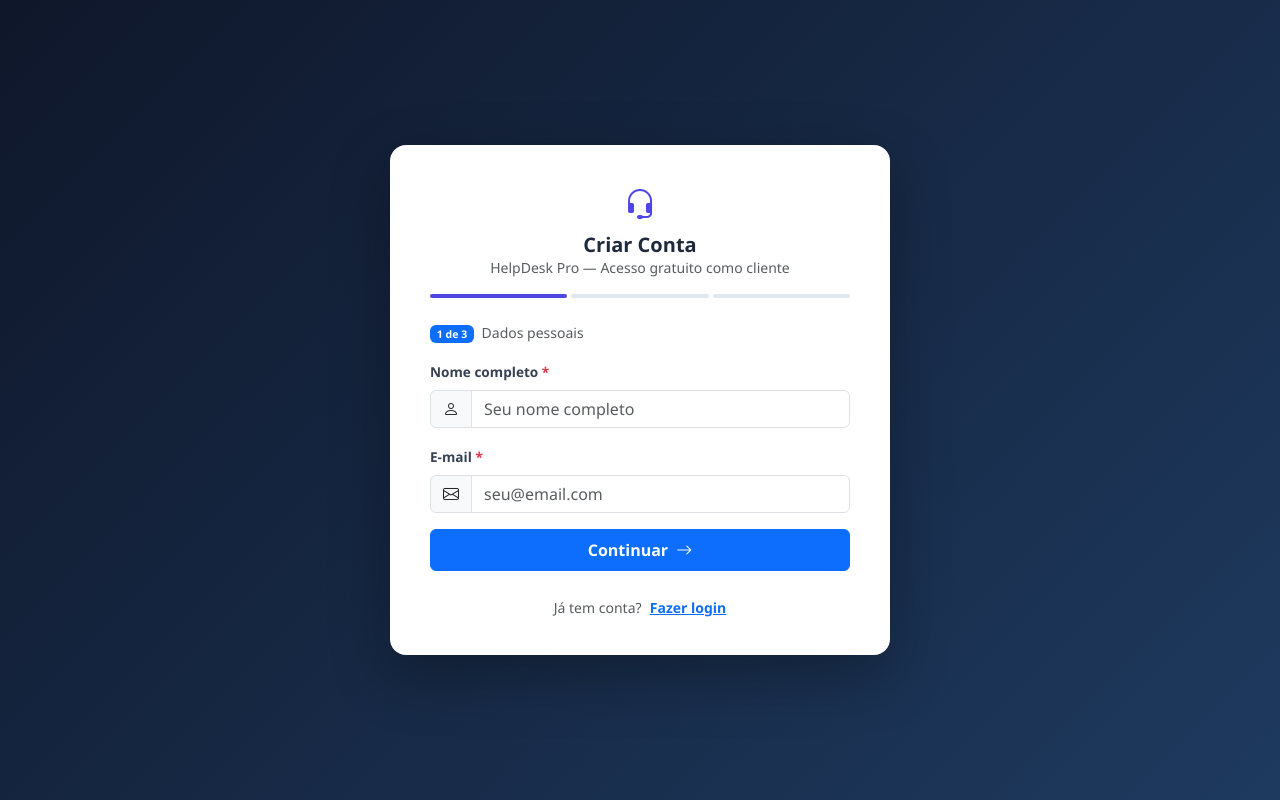
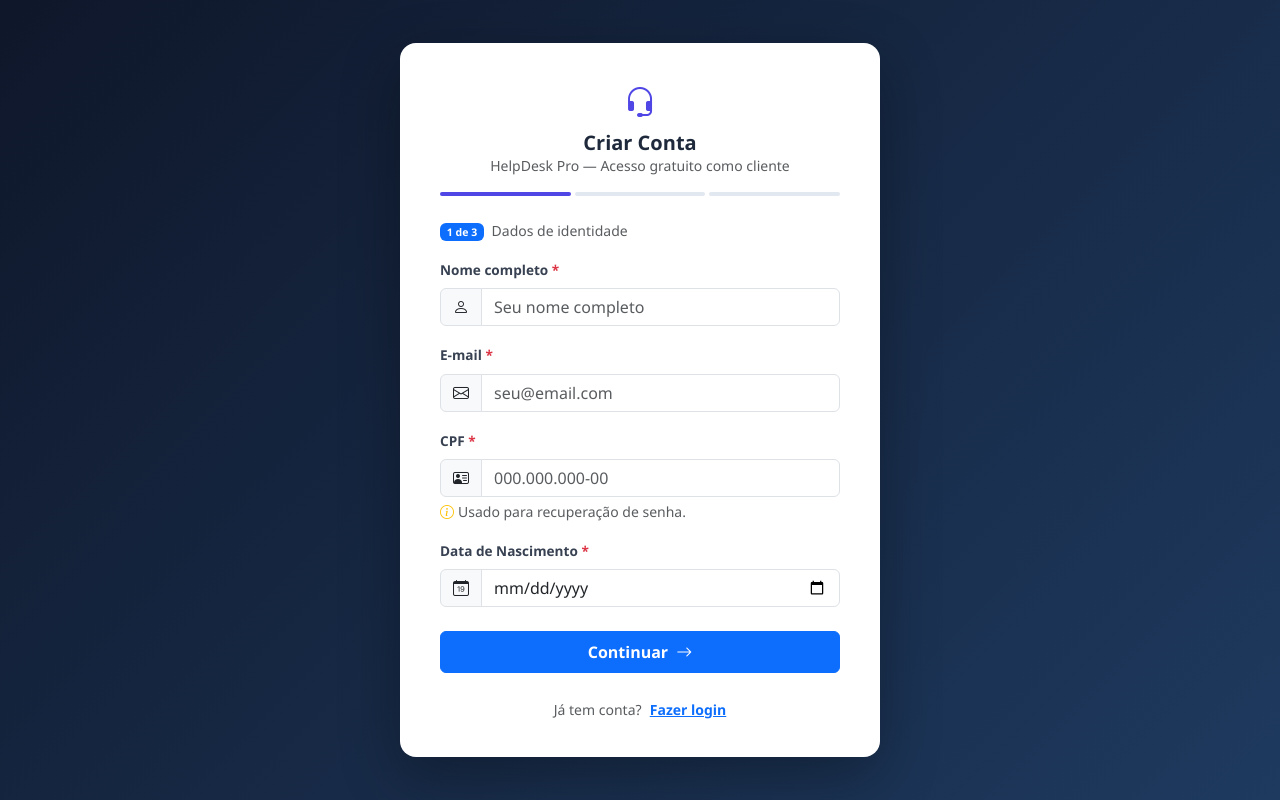
Before and after one commit to EmersonJun/HelpDesk, a PHP site: page /helpdesk-main/view/auth/register.php in a window 1280 px wide. Run offline with PHP 8.4, Linux system fonts and the light colour scheme; some libraries are stand-ins or nearby versions.

Commit message:
Refactor registration form layout and validation

```diff
--- a/view/auth/register.php
+++ b/view/auth/register.php
@@ -8,36 +8,21 @@
 <link rel="stylesheet" href="https://cdn.jsdelivr.net/npm/bootstrap-icons@1.11.3/font/bootstrap-icons.css">
 <link rel="stylesheet" href="<?= APP_URL ?>/assets/css/app.css">
 <style>
-  .register-page {
-    min-height: 100vh;
-    display: flex;
-    align-items: center;
-    justify-content: center;
-    background: linear-gradient(135deg, #0f172a 0%, #1e3a5f 100%);
-    padding: 24px;
-  }
-  .register-card {
-    background: #fff;
-    border-radius: 16px;
-    padding: 36px 40px;
-    width: 100%;
-    max-width: 500px;
-    box-shadow: 0 20px 60px rgba(0,0,0,.3);
-  }
-  .register-logo { font-size: 2rem; font-weight: 800; color: #4f46e5; }
-  .step-bar { display: flex; gap: 4px; margin-bottom: 24px; }
-  .step-bar span {
-    flex: 1; height: 4px; border-radius: 2px; background: #e2e8f0;
-    transition: background .3s;
-  }
-  .step-bar span.active { background: #4f46e5; }
-  .field-group { display: none; }
-  .field-group.active { display: block; }
-  .password-strength { height: 4px; border-radius: 2px; transition: all .3s; margin-top: 4px; }
-  .req-item { font-size: .8rem; color: #94a3b8; transition: color .2s; }
-  .req-item.ok { color: #10b981; }
-  .req-item.ok::before { content: '✓ '; }
-  .req-item:not(.ok)::before { content: '○ '; }
+  .register-page { min-height:100vh; display:flex; align-items:center; justify-content:center;
+                   background:linear-gradient(135deg,#0f172a 0%,#1e3a5f 100%); padding:24px; }
+  .register-card { background:#fff; border-radius:16px; padding:36px 40px;
+                   width:100%; max-width:480px; box-shadow:0 20px 60px rgba(0,0,0,.3); }
+  .register-logo { font-size:2rem; font-weight:800; color:#4f46e5; }
+  .step-bar      { display:flex; gap:4px; margin-bottom:24px; }
+  .step-bar span { flex:1; height:4px; border-radius:2px; background:#e2e8f0; transition:background .3s; }
+  .step-bar span.active { background:#4f46e5; }
+  .field-group   { display:none; }
+  .field-group.active { display:block; }
+  .password-strength { height:4px; border-radius:2px; transition:all .3s; margin-top:4px; }
+  .req-item      { font-size:.8rem; color:#94a3b8; transition:color .2s; }
+  .req-item.ok   { color:#10b981; }
+  .req-item.ok::before       { content:'✓ '; }
+  .req-item:not(.ok)::before { content:'○ '; }
 </style>
 </head>
 <body class="register-page">
@@ -57,8 +42,7 @@
 
   <?php if (!empty($erro)): ?>
   <div class="alert alert-danger d-flex align-items-center gap-2 py-2 mb-3">
-    <i class="bi bi-exclamation-circle-fill"></i>
-    <?= htmlspecialchars($erro) ?>
+    <i class="bi bi-exclamation-circle-fill"></i> <?= htmlspecialchars($erro) ?>
   </div>
   <?php endif; ?>
 
@@ -67,36 +51,57 @@
 
     <div class="field-group active" id="etapa1">
       <p class="text-muted small mb-3">
-        <span class="badge bg-primary me-1">1 de 3</span> Dados pessoais
+        <span class="badge bg-primary me-1">1 de 3</span> Dados de identidade
       </p>
+
       <div class="mb-3">
-        <label class="form-label fw-semibold">
-          Nome completo <span class="text-danger">*</span>
-        </label>
+        <label class="form-label fw-semibold">Nome completo <span class="text-danger">*</span></label>
         <div class="input-group">
           <span class="input-group-text"><i class="bi bi-person"></i></span>
           <input type="text" name="nome" id="fNome" class="form-control"
                  placeholder="Seu nome completo"
-                 value="<?= htmlspecialchars($dados['nome'] ?? '') ?>"
-                 autocomplete="name">
+                 value="<?= htmlspecialchars($dados['nome'] ?? '') ?>">
         </div>
         <div class="invalid-feedback d-block" id="erroNome"></div>
       </div>
+
       <div class="mb-3">
-        <label class="form-label fw-semibold">
-          E-mail <span class="text-danger">*</span>
-        </label>
+        <label class="form-label fw-semibold">E-mail <span class="text-danger">*</span></label>
         <div class="input-group">
           <span class="input-group-text"><i class="bi bi-envelope"></i></span>
           <input type="email" name="email" id="fEmail" class="form-control"
                  placeholder="seu@email.com"
-                 value="<?= htmlspecialchars($dados['email'] ?? '') ?>"
-                 autocomplete="email">
+                 value="<?= htmlspecialchars($dados['email'] ?? '') ?>">
         </div>
         <div class="invalid-feedback d-block" id="erroEmail"></div>
       </div>
-      <button type="button" class="btn btn-primary w-100 py-2 fw-semibold"
-              onclick="irEtapa(2)">
+
+      <div class="mb-3">
+        <label class="form-label fw-semibold">CPF <span class="text-danger">*</span></label>
+        <div class="input-group">
+          <span class="input-group-text"><i class="bi bi-person-vcard"></i></span>
+          <input type="text" name="cpf" id="fCpf" class="form-control"
+                 placeholder="000.000.000-00" maxlength="14"
+                 value="<?= htmlspecialchars($dados['cpf'] ?? '') ?>"
+                 oninput="mascaraCpf(this)">
+        </div>
+        <div class="form-text small">
+          <i class="bi bi-info-circle me-1 text-warning"></i>Usado para recuperação de senha.
+        </div>
+        <div class="invalid-feedback d-block" id="erroCpf"></div>
+      </div>
+
+      <div class="mb-4">
+        <label class="form-label fw-semibold">Data de Nascimento <span class="text-danger">*</span></label>
+        <div class="input-group">
+          <span class="input-group-text"><i class="bi bi-calendar-date"></i></span>
+          <input type="date" name="data_nascimento" id="fNasc" class="form-control"
+                 value="<?= htmlspecialchars($dados['data_nascimento'] ?? '') ?>">
+        </div>
+        <div class="invalid-feedback d-block" id="erroNasc"></div>
+      </div>
+
+      <button type="button" class="btn btn-primary w-100 py-2 fw-semibold" onclick="irEtapa(2)">
         Continuar <i class="bi bi-arrow-right ms-1"></i>
       </button>
     </div>
@@ -105,22 +110,20 @@
       <p class="text-muted small mb-3">
         <span class="badge bg-primary me-1">2 de 3</span> Crie sua senha
       </p>
+
       <div class="mb-3">
-        <label class="form-label fw-semibold">
-          Senha <span class="text-danger">*</span>
-        </label>
+        <label class="form-label fw-semibold">Senha <span class="text-danger">*</span></label>
         <div class="input-group">
           <span class="input-group-text"><i class="bi bi-lock"></i></span>
           <input type="password" name="senha" id="fSenha" class="form-control"
-                 placeholder="Mínimo 6 caracteres" autocomplete="new-password"
-                 oninput="verificarSenha()">
+                 placeholder="Mínimo 6 caracteres" oninput="verificarSenha()">
           <button type="button" class="btn btn-outline-secondary" id="btnVerSenha"
                   onclick="toggleSenha('fSenha','btnVerSenha')">
             <i class="bi bi-eye"></i>
           </button>
         </div>
         <div class="password-strength mt-2" id="strengthBar"></div>
-        <div id="strengthLabel" class="text-muted" style="font-size:.75rem;margin-top:3px"></div>
+        <div id="strengthLabel" style="font-size:.75rem;margin-top:3px"></div>
         <div class="mt-2 d-flex flex-column gap-1">
           <div class="req-item" id="req6">Mínimo 6 caracteres</div>
           <div class="req-item" id="reqUpper">Letra maiúscula</div>
@@ -128,15 +131,13 @@
         </div>
         <div class="invalid-feedback d-block" id="erroSenha"></div>
       </div>
-      <div class="mb-3">
-        <label class="form-label fw-semibold">
-          Confirmar senha <span class="text-danger">*</span>
-        </label>
+
+      <div class="mb-4">
+        <label class="form-label fw-semibold">Confirmar senha <span class="text-danger">*</span></label>
         <div class="input-group">
           <span class="input-group-text"><i class="bi bi-lock-fill"></i></span>
           <input type="password" name="confirmacao" id="fConf" class="form-control"
-                 placeholder="Repita a senha" autocomplete="new-password"
-                 oninput="verificarConfirmacao()">
+                 placeholder="Repita a senha" oninput="verificarConfirmacao()">
           <button type="button" class="btn btn-outline-secondary"
                   onclick="toggleSenha('fConf',this)">
             <i class="bi bi-eye"></i>
@@ -144,13 +145,12 @@
         </div>
         <div class="invalid-feedback d-block" id="erroConf"></div>
       </div>
+
       <div class="d-flex gap-2">
-        <button type="button" class="btn btn-outline-secondary flex-fill"
-                onclick="irEtapa(1)">
+        <button type="button" class="btn btn-outline-secondary flex-fill" onclick="irEtapa(1)">
           <i class="bi bi-arrow-left me-1"></i> Voltar
         </button>
-        <button type="button" class="btn btn-primary flex-fill py-2 fw-semibold"
-                onclick="irEtapa(3)">
+        <button type="button" class="btn btn-primary flex-fill py-2 fw-semibold" onclick="irEtapa(3)">
           Continuar <i class="bi bi-arrow-right ms-1"></i>
         </button>
       </div>
@@ -161,6 +161,7 @@
         <span class="badge bg-secondary me-1">3 de 3</span>
         Dados opcionais <span class="text-muted">(pode pular)</span>
       </p>
+
       <div class="mb-3">
         <label class="form-label fw-semibold">Departamento</label>
         <div class="input-group">
@@ -170,6 +171,7 @@
                  value="<?= htmlspecialchars($dados['departamento'] ?? '') ?>">
         </div>
       </div>
+
       <div class="mb-4">
         <label class="form-label fw-semibold">Telefone</label>
         <div class="input-group">
@@ -183,21 +185,19 @@
 
       <div class="bg-light rounded p-3 mb-3 small">
         <div class="fw-semibold mb-1 text-muted">Resumo do cadastro:</div>
-        <div><i class="bi bi-person me-1 text-primary"></i>
-          <span id="resumoNome" class="fw-semibold"></span></div>
-        <div><i class="bi bi-envelope me-1 text-primary"></i>
-          <span id="resumoEmail"></span></div>
-        <div><i class="bi bi-shield-check me-1 text-success"></i>
-          Perfil: <span class="badge bg-info text-dark">Cliente</span></div>
+        <div><i class="bi bi-person me-1 text-primary"></i><span id="resumoNome" class="fw-semibold"></span></div>
+        <div><i class="bi bi-envelope me-1 text-primary"></i><span id="resumoEmail"></span></div>
+        <div><i class="bi bi-person-vcard me-1 text-primary"></i><span id="resumoCpf"></span></div>
+        <div><i class="bi bi-calendar-date me-1 text-primary"></i><span id="resumoNasc"></span></div>
+        <div><i class="bi bi-shield-check me-1 text-success"></i>Perfil:
+          <span class="badge bg-info text-dark">Cliente</span></div>
       </div>
 
       <div class="d-flex gap-2">
-        <button type="button" class="btn btn-outline-secondary flex-fill"
-                onclick="irEtapa(2)">
+        <button type="button" class="btn btn-outline-secondary flex-fill" onclick="irEtapa(2)">
           <i class="bi bi-arrow-left me-1"></i> Voltar
         </button>
-        <button type="submit" class="btn btn-success flex-fill py-2 fw-bold"
-                id="btnCriar">
+        <button type="submit" class="btn btn-success flex-fill py-2 fw-bold" id="btnCriar">
           <i class="bi bi-check-circle me-1"></i> Criar minha conta
         </button>
       </div>
@@ -207,8 +207,7 @@
 
   <div class="text-center mt-4">
     <span class="text-muted small">Já tem conta?</span>
-    <a href="<?= APP_URL ?>/?c=auth&a=login"
-       class="text-primary fw-semibold small ms-1">Fazer login</a>
+    <a href="<?= APP_URL ?>/?c=auth&a=login" class="text-primary fw-semibold small ms-1">Fazer login</a>
   </div>
 </div>
 
@@ -218,16 +217,12 @@
 
 function irEtapa(n) {
   if (n > etapaAtual && !validarEtapa(etapaAtual)) return;
-
   document.getElementById('etapa' + etapaAtual).classList.remove('active');
   document.getElementById('step' + etapaAtual + 'bar').classList.remove('active');
-
   etapaAtual = n;
-
   document.getElementById('etapa' + n).classList.add('active');
   for (let i = 1; i <= n; i++)
     document.getElementById('step' + i + 'bar').classList.add('active');
-
   if (n === 3) preencherResumo();
 }
 
@@ -235,13 +230,19 @@
   if (n === 1) {
     const nome  = document.getElementById('fNome').value.trim();
     const email = document.getElementById('fEmail').value.trim();
+    const cpf   = document.getElementById('fCpf').value.trim();
+    const nasc  = document.getElementById('fNasc').value.trim();
     let ok = true;
     document.getElementById('erroNome').textContent  = '';
     document.getElementById('erroEmail').textContent = '';
+    document.getElementById('erroCpf').textContent   = '';
+    document.getElementById('erroNasc').textContent  = '';
     if (!nome)  { document.getElementById('erroNome').textContent  = 'Informe seu nome.'; ok = false; }
-      if (!email) { document.getElementById('erroEmail').textContent = 'Informe seu e-mail.'; ok = false; }
-      else if (!/^[^\s@]+@[^\s@]+\.[^\s@]+$/.test(email))
-        { document.getElementById('erroEmail').textContent = 'E-mail inválido.'; ok = false; }
+    if (!email || !/^[^\s@]+@[^\s@]+\.[^\s@]+$/.test(email))
+                { document.getElementById('erroEmail').textContent = 'Informe um e-mail válido.'; ok = false; }
+    if (!cpf || cpf.replace(/\D/g,'').length < 11)
+                { document.getElementById('erroCpf').textContent   = 'Informe um CPF válido.'; ok = false; }
+    if (!nasc)  { document.getElementById('erroNasc').textContent  = 'Informe sua data de nascimento.'; ok = false; }
     return ok;
   }
   if (n === 2) {
@@ -258,61 +259,44 @@
 }
 
 function verificarSenha() {
-    const s    = document.getElementById('fSenha').value;
-    const bar  = document.getElementById('strengthBar');
-    const lbl  = document.getElementById('strengthLabel');
-    const r6   = document.getElementById('req6');
-    const rU   = document.getElementById('reqUpper');
-    const rN   = document.getElementById('reqNum');
-
-    r6.classList.toggle('ok', s.length >= 6);
-    rU.classList.toggle('ok', /[A-Z]/.test(s));
-    rN.classList.toggle('ok', /[0-9]/.test(s));
-
-    let score = 0;
-    if (s.length >= 6)  score++;
-    if (s.length >= 10) score++;
-    if (/[A-Z]/.test(s)) score++;
-    if (/[0-9]/.test(s)) score++;
-    if (/[^a-zA-Z0-9]/.test(s)) score++;
-
-    const levels = [
-      { w:'20%', bg:'#ef4444', txt:'Muito fraca' },
-      { w:'40%', bg:'#f97316', txt:'Fraca' },
-      { w:'60%', bg:'#f59e0b', txt:'Média' },
-      { w:'80%', bg:'#10b981', txt:'Forte' },
-      { w:'100%',bg:'#059669', txt:'Muito forte' },
-    ];
-    const lv = levels[Math.min(score, 4)];
-    bar.style.width      = lv.w;
-    bar.style.background = lv.bg;
-    lbl.textContent      = s ? lv.txt : '';
-    lbl.style.color      = lv.bg;
+  const s   = document.getElementById('fSenha').value;
+  const bar = document.getElementById('strengthBar');
+  const lbl = document.getElementById('strengthLabel');
+  document.getElementById('req6').classList.toggle('ok', s.length >= 6);
+  document.getElementById('reqUpper').classList.toggle('ok', /[A-Z]/.test(s));
+  document.getElementById('reqNum').classList.toggle('ok', /[0-9]/.test(s));
+  let score = [s.length>=6,s.length>=10,/[A-Z]/.test(s),/[0-9]/.test(s),/[^a-zA-Z0-9]/.test(s)].filter(Boolean).length;
+  const lvs = [{w:'20%',bg:'#ef4444',txt:'Muito fraca'},{w:'40%',bg:'#f97316',txt:'Fraca'},
+               {w:'60%',bg:'#f59e0b',txt:'Média'},{w:'80%',bg:'#10b981',txt:'Forte'},{w:'100%',bg:'#059669',txt:'Muito forte'}];
+  const lv = lvs[Math.min(score,4)];
+  bar.style.width = lv.w; bar.style.background = lv.bg;
+  lbl.textContent = s ? lv.txt : ''; lbl.style.color = lv.bg;
 }
 
 function verificarConfirmacao() {
   const s = document.getElementById('fSenha').value;
   const c = document.getElementById('fConf').value;
-    const el= document.getElementById('erroConf');
-    if (c && s !== c) el.textContent = 'As senhas não coincidem.';
-    else el.textContent = '';
+  document.getElementById('erroConf').textContent = (c && s !== c) ? 'As senhas não coincidem.' : '';
 }
 
 function toggleSenha(inputId, btn) {
   const inp = document.getElementById(inputId);
   const ico = btn.querySelector ? btn.querySelector('i') : btn;
-    if (inp.type === 'password') {
-      inp.type = 'text';
-      ico.className = 'bi bi-eye-slash';
-    } else {
-      inp.type = 'password';
-      ico.className = 'bi bi-eye';
+  inp.type = inp.type === 'password' ? 'text' : 'password';
+  ico.className = inp.type === 'password' ? 'bi bi-eye' : 'bi bi-eye-slash';
 }
+
+function mascaraCpf(el) {
+  let v = el.value.replace(/\D/g,'').substring(0,11);
+  if (v.length > 9)      v = v.replace(/(\d{3})(\d{3})(\d{3})(\d{1,2})/,'$1.$2.$3-$4');
+  else if (v.length > 6) v = v.replace(/(\d{3})(\d{3})(\d{1,3})/,'$1.$2.$3');
+  else if (v.length > 3) v = v.replace(/(\d{3})(\d{1,3})/,'$1.$2');
+  el.value = v;
 }
 
 function mascaraTelefone(el) {
-    let v = el.value.replace(/\D/g, '').substring(0, 11);
-    if (v.length > 6) v = `(${v.slice(0,2)}) ${v.slice(2,7)}-${v.slice(7)}`;
+  let v = el.value.replace(/\D/g,'').substring(0,11);
+  if (v.length > 6)      v = `(${v.slice(0,2)}) ${v.slice(2,7)}-${v.slice(7)}`;
   else if (v.length > 2) v = `(${v.slice(0,2)}) ${v.slice(2)}`;
   else if (v.length > 0) v = `(${v}`;
   el.value = v;
@@ -321,6 +305,12 @@
 function preencherResumo() {
   document.getElementById('resumoNome').textContent  = document.getElementById('fNome').value;
   document.getElementById('resumoEmail').textContent = document.getElementById('fEmail').value;
+  document.getElementById('resumoCpf').textContent   = document.getElementById('fCpf').value;
+  const nasc = document.getElementById('fNasc').value;
+  if (nasc) {
+    const [y,m,d] = nasc.split('-');
+    document.getElementById('resumoNasc').textContent = `${d}/${m}/${y}`;
+  }
 }
 
 document.getElementById('registerForm').addEventListener('submit', function() {
@@ -328,16 +318,6 @@
   btn.disabled = true;
   btn.innerHTML = '<span class="spinner-border spinner-border-sm me-2"></span>Criando conta…';
 });
-
-  <?php if (!empty($erro)): ?>
-  (function() {
-    const erros = <?= json_encode($erro) ?>;
-    if (erros.includes('senha') || erros.includes('coincidem') || erros.includes('caracteres')) {
-      irEtapa(1); irEtapa(2);
-    } else if (erros.includes('e-mail') || erros.includes('nome') || erros.includes('E-mail')) {
-    }
-  })();
-  <?php endif; ?>
 </script>
 </body>
 </html>
```
Lines whose indentation alone changed are shown as unchanged.
